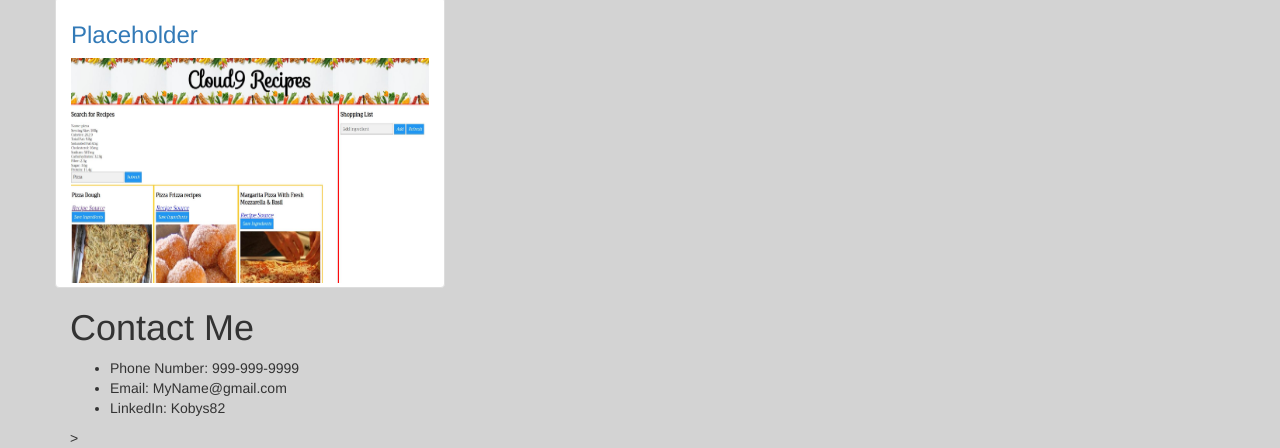
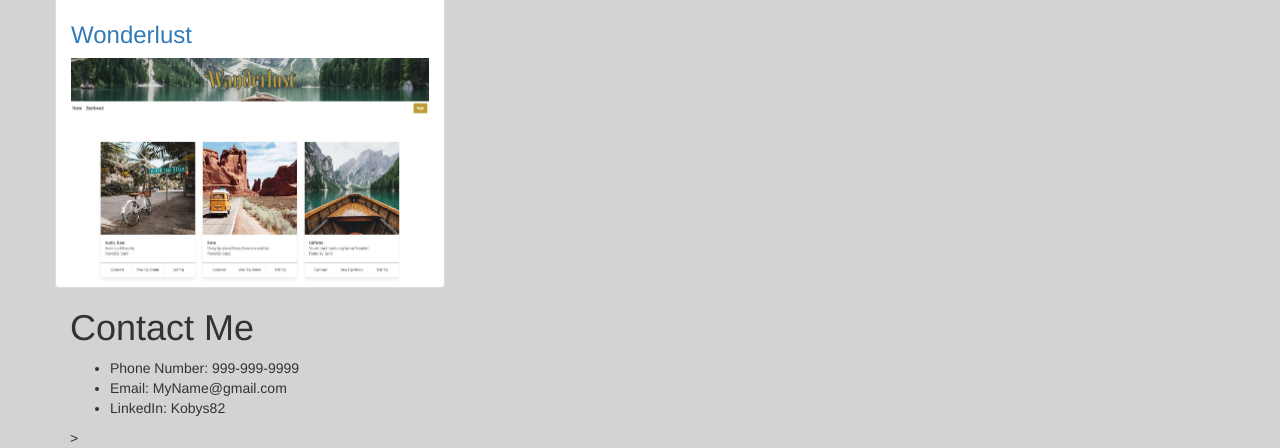
Before and after one commit to KobyS82/Portfolio-Page, a plain HTML site: page index.html in a window 1280 px wide. Shown: the part 689-1137 px from the top of the page. Drawn offline with nearby package versions, Linux system fonts and the light colour scheme.

Commit message:
added wonderlust SS

```diff
--- a/index.html
+++ b/index.html
@@ -83,13 +83,13 @@
               </div>
             </div>
 
-            <div id="Placeholder" class="col-md-4 img-thumbnail">
+            <div id="wonderlust" class="col-md-4 img-thumbnail">
               <div class="card mb-4 box-shadow">
                 <a href="https://" target="_blank">
                   <div class="card-body">
-                    <h3 class="card-text">Placeholder</h3>
+                    <h3 class="card-text">Wonderlust</h3>
                   </div>
-                  <img class="card-img-top" src="./Assets/Cloud9Recipe.JPG" alt="password generator screen shot" style="height: 225px; width: 100%; display: block;" data-src="holder.js/100px225?theme=thumb&bg=55595c&fg=eceeef&text=Thumbnail" data-holder-rendered="true">
+                  <img class="card-img-top" src="./Assets/Wonderlust.JPG" alt="Travel blog screen shot" style="height: 225px; width: 100%; display: block;" data-src="holder.js/100px225?theme=thumb&bg=55595c&fg=eceeef&text=Thumbnail" data-holder-rendered="true">
                 </a>
               </div>
             </div>
```
Also changed, not shown: Assets/Wonderlust.JPG (added).
